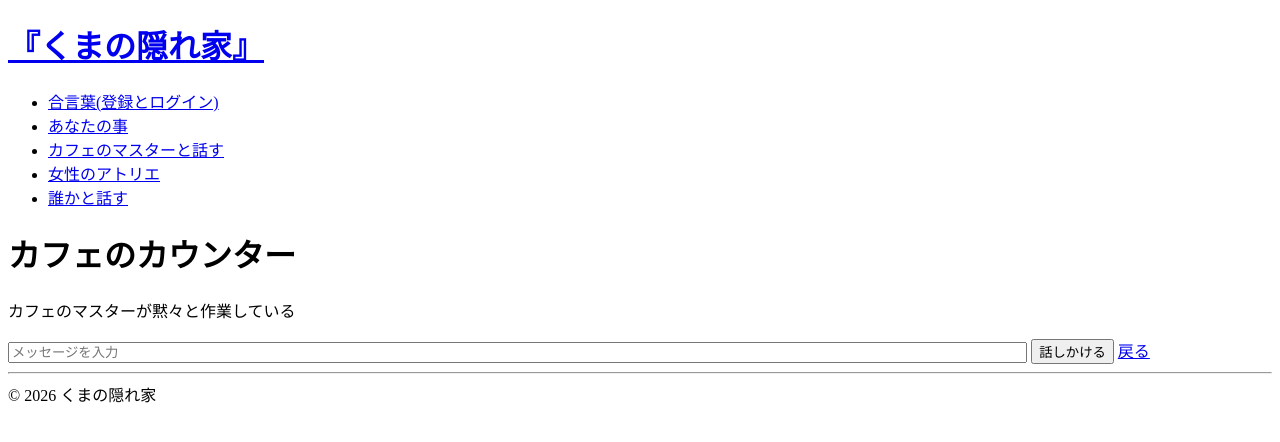
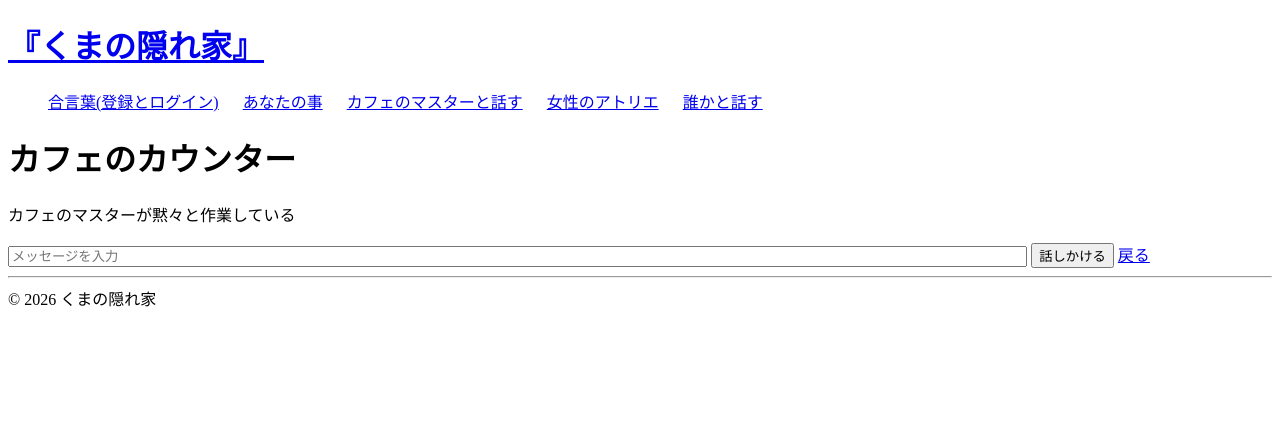
Before and after one commit to WakameK/aCafe, a Django app: page /chat/ in a window 1280 px wide. Shown: the top 442 px of the page. Run offline with Django 5.2, Linux system fonts and the light colour scheme.

Commit message:
baseのliをこちょこちょ
Co-authored-by: Copilot <copilot@github.com>

```diff
--- a/aCafe/templates/base.html
+++ b/aCafe/templates/base.html
@@ -6,7 +6,7 @@
     <title>{% block title %}くまの隠れ家{% endblock %}</title>
 
     <!-- 共通CSS -->
-    <link rel="stylesheet" href="{% static 'css/style.css' %}">
+    <link rel="stylesheet" href="{% static 'css/base.css' %}">
     <script src="{% static 'js/base.js' %}"></script>
     {% block head %}{% endblock %}
 </head>
--- /dev/null
+++ b/aCafe/templates/css/base.css
@@ -0,0 +1,4 @@
+header nav ul li {
+    display: inline-block;
+    margin-right: 20px;
+}
```
Also changed, not shown: aCafe/templates/css/style.css (deleted).
